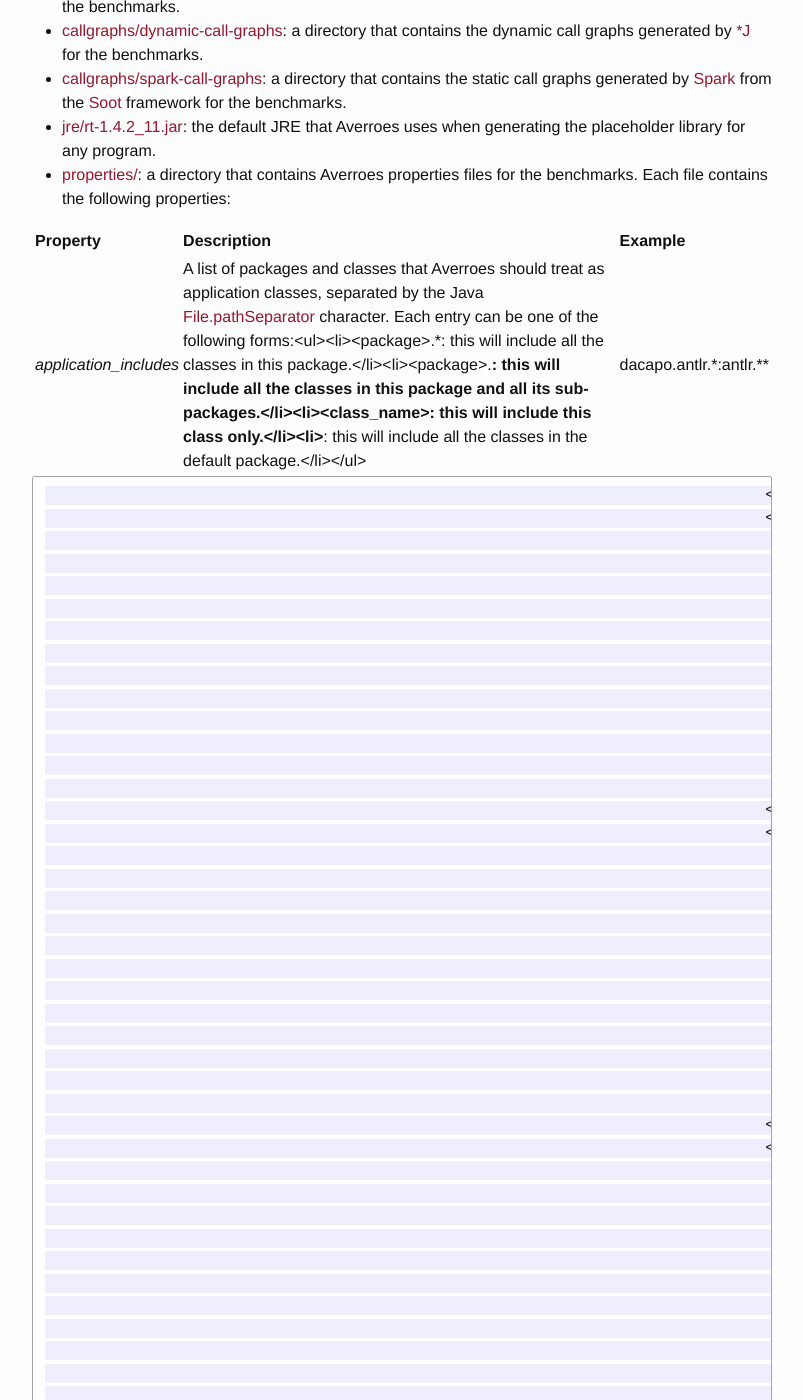
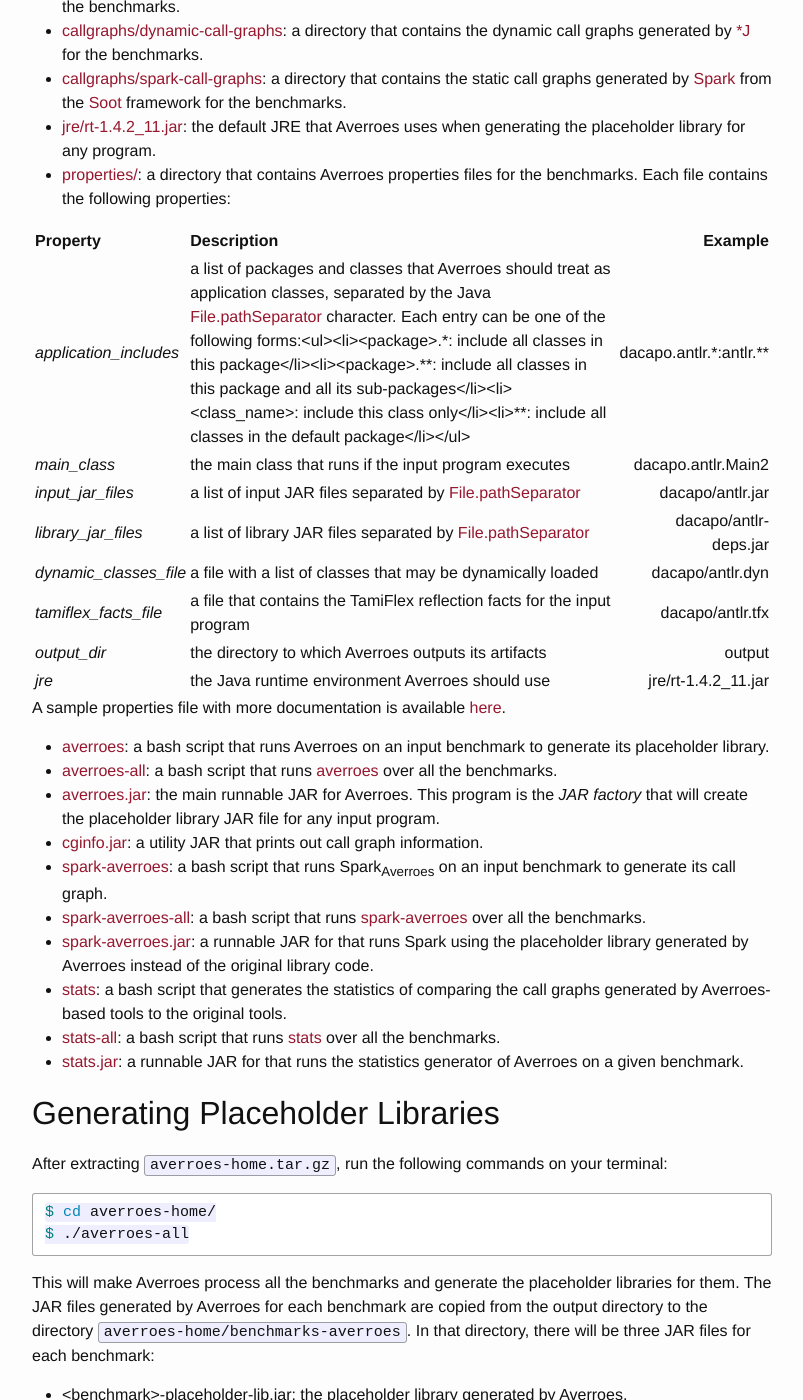
Before and after one commit to karimhamdanali/karimhamdanali.github.io, a Jekyll site: the page built from _posts/2013-03-09-averroes-tutorial.md, in a window 1280 px wide and 1400 px high, scrolled down 911 px. Shown: the whole window, without its empty margins (238-1041 px from the left). Built offline with Jekyll 4.4.1, drawn with Linux system fonts in a browser that asks for light colours; Markdown is read by kramdown in place of the engine named in the settings; some of the changed text lies outside the part shown.

Commit message:
averroes tutorial

````diff
--- a/_config.yml
+++ b/_config.yml
@@ -22,7 +22,7 @@
 # Build settings
 markdown: redcarpet
 redcarpet:
-  extensions: ["no_intra_emphasis", "fenced_code_blocks", "tables", "with_toc_data"]
+  extensions: ["no_intra_emphasis", "fenced_code_blocks", "tables", "with_toc_data", "superscript"]
 highlighter: pygments
 
 # Site-wide variables
--- a/_posts/2013-03-09-averroes-tutorial.md
+++ b/_posts/2013-03-09-averroes-tutorial.md
@@ -46,143 +46,102 @@
 contains Averroes properties files for the benchmarks. Each file contains the following properties:
 
 Property | Description | Example
-:--------|:------------|:-------
-*application_includes* | A list of packages and classes that Averroes should treat as application classes, separated by the Java <a href="http://docs.oracle.com/javase/6/docs/api/java/io/File.html#pathSeparator">File.pathSeparator</a> character. Each entry can be one of the following forms:<ul><li>&lt;package&gt;.*: this will include all the classes in this package.</li><li>&lt;package&gt;.**: this will include all the classes in this package and all its sub-packages.</li><li>&lt;class_name&gt;: this will include this class only.</li><li>**: this will include all the classes in the default package.</li></ul> | dacapo.antlr.*:antlr.**
+:--------|:------------|-------:
+*application_includes* | a list of packages and classes that Averroes should treat as application classes, separated by the Java <a href="http://docs.oracle.com/javase/6/docs/api/java/io/File.html#pathSeparator">File.pathSeparator</a> character. Each entry can be one of the following forms:<ul><li>&lt;package&gt;.\*: include all classes in this package</li><li>&lt;package&gt;.\*\*: include all classes in this package and all its sub-packages</li><li>&lt;class_name&gt;: include this class only</li><li>\*\*: include all classes in the default package</li></ul> | dacapo.antlr.\*:antlr.\*\*
+*main_class* | the main class that runs if the input program executes | dacapo.antlr.Main2
+*input_jar_files* | a list of input JAR files separated by <a href="http://docs.oracle.com/javase/6/docs/api/java/io/File.html#pathSeparator" target="_blank">File.pathSeparator</a> | dacapo/antlr.jar
+*library_jar_files* | a list of library JAR files separated by <a href="http://docs.oracle.com/javase/6/docs/api/java/io/File.html#pathSeparator" target="_blank">File.pathSeparator</a> | dacapo/antlr-deps.jar
+*dynamic_classes_file* | a file with a list of classes that may be dynamically loaded | dacapo/antlr.dyn
+*tamiflex_facts_file* | a file that contains the TamiFlex reflection facts for the input program | dacapo/antlr.tfx
+*output_dir* | the directory to which Averroes outputs its artifacts | output
+*jre* | the Java runtime environment Averroes should use | jre/rt-1.4.2_11.jar
 
+A sample properties file with more documentation is available
+<a href="{{ "/resources/averroes/tutorial/properties/averroes.properties.sample" | prepend: site.baseurl }}" target="_blank">here</a>.
 
+* <a href="{{ "/resources/averroes/tutorial/averroes" | prepend: site.baseurl }}" target="_blank">averroes</a>: a bash script that runs
+Averroes on an input benchmark to generate its placeholder library.
+* <a href="{{ "/resources/averroes/tutorial/averroes-all" | prepend: site.baseurl }}" target="_blank">averroes-all</a>: a bash script that runs <a href="{{ "/resources/averroes/tutorial/averroes" | prepend: site.baseurl }}" target="_blank">averroes</a> over all the benchmarks.
+* <a href="{{ "/resources/averroes/tutorial/averroes.jar" | prepend: site.baseurl }}">averroes.jar</a>: the main
+runnable JAR for Averroes. This program is the *JAR factory* that will create the placeholder library JAR file for any
+input program.
+* <a href="{{ "/resources/averroes/tutorial/cginfo.jar" | prepend: site.baseurl }}">cginfo.jar</a>: a utility JAR that prints out call graph information.
+* <a href="{{ "/resources/averroes/tutorial/spark-averroes" | prepend: site.baseurl }}" target="_blank">spark-averroes</a>: a bash script that runs Spark<sub>Averroes</sub> on an input benchmark to generate its call graph.
+* <a href="{{ "/resources/averroes/tutorial/spark-averroes-all" | prepend: site.baseurl }}" target="_blank">spark-averroes-all</a>: a bash script that runs <a href="{{ "/resources/averroes/tutorial/spark-averroes" | prepend: site.baseurl }}" target="_blank">spark-averroes</a> over all the benchmarks.
+* <a href="{{ "/resources/averroes/tutorial/spark-averroes.jar" | prepend: site.baseurl }}">spark-averroes.jar</a>: a runnable JAR for that runs Spark using the placeholder library generated by Averroes instead of the original library code.
+* <a href="{{ "/resources/averroes/tutorial/stats" | prepend: site.baseurl }}" target="_blank">stats</a>: a bash script that generates the statistics of comparing the call graphs generated by Averroes-based tools to the original tools.
+* <a href="{{ "/resources/averroes/tutorial/stats-all" | prepend: site.baseurl }}" target="_blank">stats-all</a>: a bash script that runs <a href="{{ "/resources/averroes/tutorial/stats" | prepend: site.baseurl }}" target="_blank">stats</a> over all the benchmarks.
+* <a href="{{ "/resources/averroes/tutorial/stats.jar" | prepend: site.baseurl }}">stats.jar</a>: a runnable JAR for that runs the statistics generator of Averroes on a given benchmark.
 
-											</tr>
-											<tr>
-												<td>
-												<p class="it">
-													main_class
-												</p></td>
-												<td>
-												<p>
-													The name of the main class that runs if the input program executes.
-												</p></td>
-												<td>
-												<p>
-													dacapo.antlr.Main2
-												</p></td>
-											</tr>
-											<tr>
-												<td>
-												<p class="it">
-													input_jar_files
-												</p></td>
-												<td>
-												<p>
-													A list of input JAR files separate by the Java <a href="http://docs.oracle.com/javase/6/docs/api/java/io/File.html#pathSeparator">File.pathSeparator</a> character.
-												</p></td>
-												<td>
-												<p>
-													dacapo/antlr.jar
-												</p></td>
-											</tr>
-											<tr>
-												<td>
-												<p class="it">
-													library_jar_files
-												</p></td>
-												<td>
-												<p>
-													A list of library JAR files separate by the Java <a href="http://docs.oracle.com/javase/6/docs/api/java/io/File.html#pathSeparator">File.pathSeparator</a> character.
-												</p></td>
-												<td>
-												<p>
-													dacapo/antlr-deps.jar
-												</p></td>
-											</tr>
-											<tr>
-												<td>
-												<p class="it">
-													dynamic_classes_file
-												</p></td>
-												<td>
-												<p>
-													A file that contains a list of classes that may be dynamically loaded.
-												</p></td>
-												<td>
-												<p>
-													dacapo/antlr.dyn
-												</p></td>
-											</tr>
-											<tr>
-												<td>
-												<p class="it">
-													tamiflex_facts_file
-												</p></td>
-												<td>
-												<p>
-													A file that contains the TamiFlex reflection facts for the input program.
-												</p></td>
-												<td>
-												<p>
-													dacapo/antlr.tfx
-												</p></td>
-											</tr>
-											<tr>
-												<td>
-												<p class="it">
-													output_dir
-												</p></td>
-												<td>
-												<p>
-													The directory to which Averroes outputs its artifacts.
-												</p></td>
-												<td>
-												<p>
-													output
-												</p></td>
-											</tr>
-											<tr>
-												<td>
-												<p class="it">
-													jre
-												</p></td>
-												<td>
-												<p>
-													The Java runtime environment Averroes should use.
-												</p></td>
-												<td>
-												<p>
-													jre/rt-1.4.2_11.jar
-												</p></td>
-											</tr>
-										</tbody>
-									</table>
-									A sample properties file with more documentation is available <a href="/~karim/resources/averroes/tutorial/properties/averroes.properties.sample">here</a>.
-								</li>
-								<li>
-									<a href="/~karim/resources/averroes/tutorial/averroes">averroes</a>: a bash script that runs Averroes against an input benchmark to generate its placeholder library.
-								</li>
-								<li>
-									<a href="/~karim/resources/averroes/tutorial/averroes-all">averroes-all</a>: a bash script that runs <a href="/~karim/resources/averroes/tutorial/averroes">averroes</a> over all the benchmarks.
-								</li>
-								<li>
-									<a href="/~karim/resources/averroes/tutorial/averroes.jar">averroes.jar</a>: the main runnable JAR for Averroes. This program is the "JAR factory" that will create the placeholder library JAR file for any input program.
-								</li>
-								<li>
-									<a href="/~karim/resources/averroes/tutorial/cginfo.jar">cginfo.jar</a>: a utility JAR that prints out call graph information.
-								</li>
-								<li>
-									<a href="/~karim/resources/averroes/tutorial/spark-averroes">spark-averroes</a>: a bash script that runs Spark<sub>Averroes</sub> against an input benchmark to generate its call graph.
-								</li>
-								<li>
-									<a href="/~karim/resources/averroes/tutorial/spark-averroes-all">spark-averroes-all</a>: a bash script that runs <a href="/~karim/resources/averroes/tutorial/spark-averroes">spark-averroes</a> over all the benchmarks.
-								</li>
-								<li>
-									<a href="/~karim/resources/averroes/tutorial/spark-averroes.jar">spark-averroes.jar</a>: a runnable JAR for that runs Spark using the placeholder library generated by Averroes instead of the original library code.
-								</li>
-								<li>
-									<a href="/~karim/resources/averroes/tutorial/stats">stats</a>: a bash script that generates the statistics of comparing the call graphs generated by Averroes-based tools to the original tools.
-								</li>
-								<li>
-									<a href="/~karim/resources/averroes/tutorial/stats-all">stats-all</a>: a bash script that runs <a href="/~karim/resources/averroes/tutorial/stats">stats</a> over all the benchmarks.
-								</li>
-								<li>
-									<a href="/~karim/resources/averroes/tutorial/stats.jar">stats.jar</a>: a runnable JAR for that runs the statistics generator of Averroes for a given benchmark.
-								</li>
-							</ul>
-						</p>
+## Generating Placeholder Libraries ##
+After extracting `averroes-home.tar.gz`, run the following commands on your terminal:
+
+``` bash
+$ cd averroes-home/
+$ ./averroes-all
+```
+This will make Averroes process all the benchmarks and generate the placeholder libraries for them. The JAR files
+generated by Averroes for each benchmark are copied from the output directory to the directory `averroes-home/benchmarks-averroes`.
+In that directory, there will be three JAR files for each benchmark:
+
+* &lt;benchmark&gt;-placeholder-lib.jar: the placeholder library generated by Averroes.
+* &lt;benchmark&gt;-organized-app.jar: the original application part of the benchmark as is (i.e., not altered by Averroes in any way).
+* &lt;benchmark&gt;-organized-lib.jar: the original library part of the benchmark as is (i.e., not altered by Averroes in any way).
+
+To generate the call graph for a benchmark, you need to supply a whole-program analysis tool (e.g., Soot) with two JAR
+files: `<benchmark>-placeholder-lib.jar` and `<benchmark>-organized-app.jar`. If you are running Averroes on
+your own program, these correspond to: `organizedApplication.jar` and `placeholderLibrary.jar`, respectively,
+generated in the output directory of Averroes.
+
+## Generating the Call graphs ##
+The call graphs generated by cgc, Spark, Doop, and Doop<sub>Averroes</sub> are available under the
+`averroes-home/callgraphs` directory for convenience. At the `averroes-home` directory, run the following command on
+your terminal to be able to generate the call graphs from Spark<sub>Averroes</sub> using the placeholder libraries:
+
+``` bash
+$ ./spark-averroes-all
+```
+
+When the script finishes execution, the resulting call graphs will be available under the directory
+`averroes-home/callgraphs/spark-averroes-call-graphs`. Each benchmark will have a directory that contains three files:
+
+* &lt;benchmark&gt;-gc.stats: the verbose garbage collection log while running Spark<sub>Averroes</sub>. The
+information in that file is used to evaluate the memory consumption of Averroes-based tools.
+* &lt;benchmark&gt;-sparkAverroes.stats: the output from Spark.
+* sparkAverroes.gxl: the generated call graph in GXL format.
+
+## Generating the Statistics ##
+To compare all the call graphs for the benchmarks, run the following command on your terminal at the `averroes-home` directory:
+
+``` bash
+$ ./stats-all
+```
+When the script finishes execution, each benchmark will have a directory under
+`averroes-home/callgraphs/comparisons-call-graphs`, each containing the following files:
+
+* &lt;benchmark&gt;-comparisons.stats: the statistics we use to evaluate Averroes. That's basically the result of
+comparing the soundness of Averroes vs the dynamic call graphs, and the precision vs the call graphs from Doop, Spark, and CGC.
+* dynamic-sparkAverroes.gxl: the result of evaluating the soundness of Spark<sub>Averroes</sub> compared to the dynamic call graph.
+* dynamic-doopAverroes.gxl: the result of evaluating the soundness of Doop<sub>Averroes</sub> compared to the dynamic call graph.
+* spark-sparkAverroes.gxl: the result of evaluating the precision of Spark<sub>Averroes</sub> compared to Spark.
+* doop-doopAverroes.gxl: the result of evaluating the precision of Doop<sub>Averroes</sub> compared to Doop.
+* cgc-doopAverroes.gxl: the result of evaluating the soundness of Doop<sub>Averroes</sub> compared to CGC.
+* doopAverroes-cgc.gxl: the result of evaluating the precision of Doop<sub>Averroes</sub> compared to CGC.
+
+Each comparison call graph of the above is comprised of two call graphs that has the following naming convention:
+
+* &lt;graph&gt;_app.gxl: edges originating from application methods.
+* &lt;graph&gt;_lib.gxl: edges originating from the library (i.e., library call backs).
+
+## Call Graph Info ##
+The `averroes-home` directory contains a utility JAR called `cginfo.jar` that can print out information of any call
+graph that is used throughout this tutorial. You can use it as follows:
+
+``` bash
+$ java -jar cginfo.jar [options] &lt;graph&gt;.gxl
+where options can be any combination of the following:
+	-e : print entry points
+  	-a2a : print application to application edges
+  	-a2l : print application to library edges
+  	-l2a : print library to application edges
+```
````
